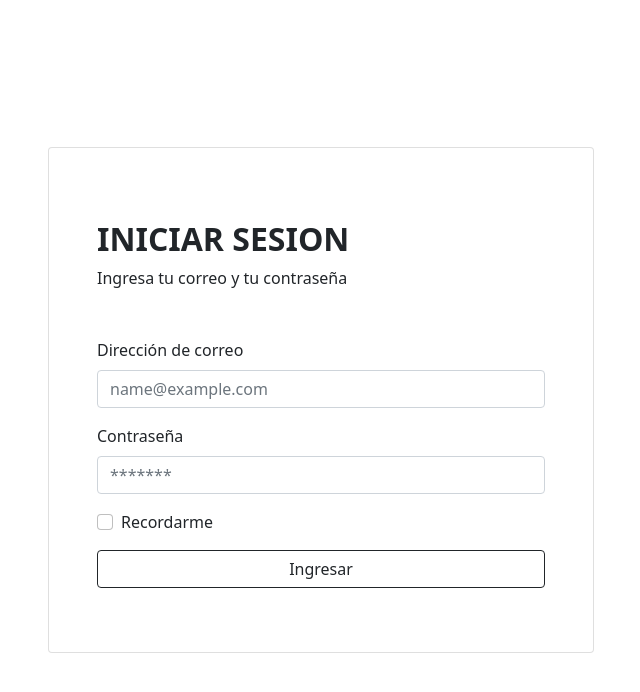
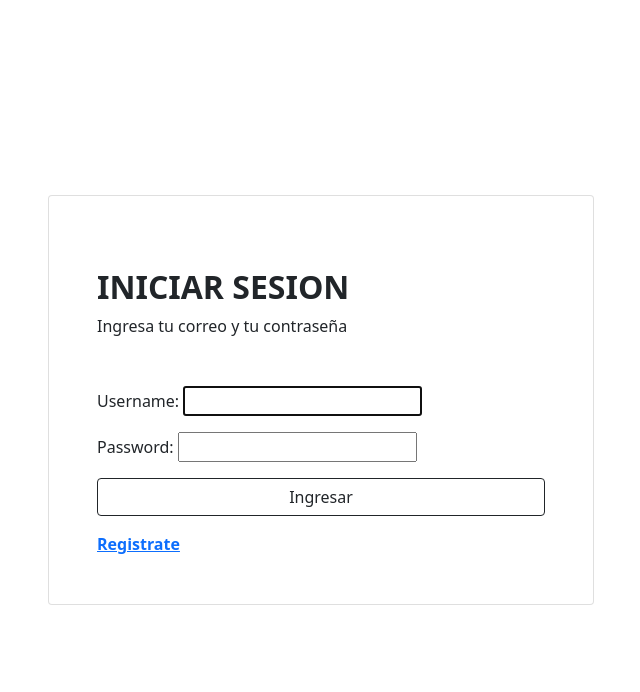
Before and after one commit to Lostgrammer/portfolio, a Django app: page / in a window 1280 px wide. Shown: the top 692 px of the page, without its empty margins (319-959 px from the left). Run offline with Django 4.2, Linux system fonts and the light colour scheme.

Commit message:
agregando modificando valores de login.html redirecciones y autenticacion de usuarios

```diff
--- a/portafolio/urls.py
+++ b/portafolio/urls.py
@@ -27,5 +27,5 @@ urlpatterns = [
     #ingresar
     path('registrar/', views.register, name='register'),
     #iniciar sesion
-    path('', views.login, name='login'),
+    path('', views.loginn, name='login'),
 ]
--- a/register/templates/login.html
+++ b/register/templates/login.html
@@ -9,41 +9,37 @@
 </head>
 
 <body>
+{% block content %}
 <div class="vh-100 d-flex justify-content-center align-items-center">
     <div class="container">
         <div class="row d-flex justify-content-center">
             <div class="col-12 col-md-8 col-lg-6">
                 <div class="card bg-white">
                     <div class="card-body p-5">
+
                         <form class="mb-3 mt-md-4" action="" method="post">
+                            {% csrf_token %}
+                            {{error}}
                             <h2 class="fw-bold mb-2 text-uppercase ">Iniciar Sesion</h2>
                             <p class=" mb-5">Ingresa tu correo y tu contraseña</p>
                             <div class="mb-3">
-                                <label for="email" class="form-label ">Dirección de correo</label>
-                                <input type="email" class="form-control" id="email" placeholder="name@example.com" name="correoR">
-                            </div>
-                            <div class="mb-3">
-                                <label for="password" class="form-label ">Contraseña</label>
-                                <input type="password" class="form-control" id="password" placeholder="*******" name="contraR">
-                            </div>
-                            <!-- Agregando el boton remember me -->
-                            <div class="form-check">
-                                <input class="form-check-input" type="checkbox" value="rememberR" id="rememberR" name="rememberR">
-                                <label class="form-check-label" for="rememberR">Recordarme</label>
+                                {{form.as_p}}
                             </div>
 
-                            </p>
                             <div class="d-grid">
                                 <button class="btn btn-outline-dark" type="submit">Ingresar</button>
                             </div>
                         </form>
 
+                        <div>
+                            <a href="registrar" class="text-primary fw-bold mb-0">Registrate</a>
+                        </div>
                     </div>
                 </div>
             </div>
         </div>
     </div>
 </div>
-
+{% endblock %}
 </body>
 </html>
--- a/register/views.py
+++ b/register/views.py
@@ -1,9 +1,9 @@
 from django.shortcuts import render,redirect
 #registro de usuario
-from django.contrib.auth.forms import UserCreationForm
+from django.contrib.auth.forms import UserCreationForm, AuthenticationForm
 #comparar datos de usuario
 from django.contrib.auth.models import User
-from django.http import HttpResponse
+from django.contrib.auth import authenticate,login
 
 # Create your views here.
 def index(request):
@@ -21,6 +21,7 @@ def register(request):
                 # registrar usuario
                 user = User.objects.create_user(username=request.POST['username'], password=request.POST['password1'])
                 user.save()
+                login(request,user)
                 return redirect('login')
             except:
                 return render(request, "register.html", {
@@ -33,5 +34,19 @@ def register(request):
         })
 
 #funcion para logearse
-def login(request):
-    return render(request,'login.html')
+def loginn(request):
+    if request.method == 'GET':
+        return render(request, 'login.html', {
+            'form': AuthenticationForm
+        })
+    else:
+        user = authenticate(request, username=request.POST['username'],password=request.POST['password'])
+
+        if user is None:
+            return render(request, 'login.html', {
+                'form': AuthenticationForm,
+                'error': 'Usuario no encontrado o contra invalida'
+            })
+        else:
+            login(request,user)
+            return redirect('index')
```
Also changed, not shown: db.sqlite3.
